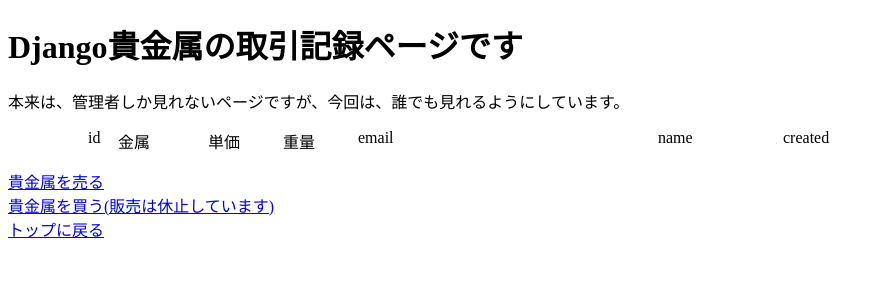
After one commit to UtsuboHiroaki/flask_to_django-main_20221218, a Django app: page /metal/purchase_list/ in a window 1280 px wide. The commit adds this page. Shown: the top 300 px of the page, without its empty margins (0-884 px from the left). Run offline with Django 3.2, Linux system fonts and the light colour scheme; data comes from the database, SQL or seed files in the repository; data that the repository does not hold is empty.

Commit message:
販売履歴ページを追加。

```diff
--- a/metal/urls.py
+++ b/metal/urls.py
@@ -10,6 +10,8 @@
     path('buy/', views.MetalBuy.as_view(), name='buy'),
     path('_buy/', views.metal_buy_view, name='func_buy'),
 
+    path('purchase_list/', views.MetalPurchaseList.as_view(), name='purchase_list'),
+
     path('api/info/', views.MetalAllInfoAPI.as_view(), name='allinfo'),
     path('api/info/buy/', views.metal_buy_api, name='buyapi'),
     path('api/info/<str:type_name>/', views.MetalInfoAPI.as_view(), name='info'),
--- a/metal/views.py
+++ b/metal/views.py
@@ -144,6 +144,17 @@
     }
     return JsonResponse(data)
 
+
+class MetalPurchaseList(View):
+    """
+    買取リストを表示する
+    """
+
+    def get(self, request, *args, **kwargs):
+        purchase_list = MetalPurchase.objects.all().select_related('metal')
+        context = {'purchase_list': purchase_list}
+        return render(request, 'metal/purchase_list.html', context)
+
 # class MetalBuyAPI(View):
 #     """
 #     貴金属買取API
--- a/templates/metal/index.html
+++ b/templates/metal/index.html
@@ -63,6 +63,7 @@
   </ul>
   <p>
     <a href="{% url 'metal:buy' %}">貴金属を売る</a><br>
+    <a href="{% url 'metal:purchase_list' %}">貴金属売買履歴</a><br>
     <a href="#">貴金属を買う(販売は休止しています)</a><br>
     <a href="{% url 'main:index' %}">トップに戻る</a><br>
   </p>
--- /dev/null
+++ b/templates/metal/purchase_list.html
@@ -0,0 +1,79 @@
+<!DOCTYPE html>
+{% load static %}
+<html lang="en">
+<head>
+    <meta charset="UTF-8">
+    <meta name="viewport" content="width=device-width, initial-scale=1.0">
+    <link rel="icon" href="{% static 'favicon-gold.ico' %}">
+    <style>
+        ul {
+            list-style: none;
+        }
+
+        .ul-flex {
+            display: grid;
+            grid-template-columns: 30px 90px 75px 75px 300px 125px 175px;
+        }
+
+        .metal_type {
+            width: 100px;
+            text-align: right;
+            margin-right: 10px
+        }
+
+        .buy {
+            width:100px;
+            text-align:right;
+        }
+        .sell {
+            width: 100px;
+            text-align: right;
+        }
+
+        .label {
+            text-align :center;
+        }
+
+    </style>
+    <title>Django貴金属の取引記録</title>
+</head>
+<body>
+<h1>Django貴金属の取引記録ページです</h1>
+<section class="section">
+    本来は、管理者しか見れないページですが、今回は、誰でも見れるようにしています。<br>
+    <ul>
+        <li id="title">
+            <ul class="ul-flex">
+                <li class="purchase-id">id</li>
+                <li class="purchase-metal">金属</li>
+                <li class="purchase-total-price">単価</li>
+                <li class="purchase-weight">重量</li>
+                <li class="purchase-email">email</li>
+                <li class="purchase-name">name</li>
+                <li class="purchase-created">created</li>
+            </ul>
+        </li>
+        {% for purchase in purchase_list %}
+            <li id="{{ purchase.id }}">
+                <ul class="ul-flex">
+                    <li class="purchase-id">{{ purchase.id }}</li>
+                    <li class="purchase-id">{{ purchase.metal.name }}</li>
+                    <li class="purchase-id">{{ purchase.metal.buy }}</li>
+                    <li class="purchase-weight">{{ purchase.weight }}</li>
+                    <li class="purchase-email">{{ purchase.email }}</li>
+                    <li class="purchase-name">{{ purchase.name }}</li>
+                    <li class="purchase-created">{{ purchase.created|date:'Y/m/d H:i' }}</li>
+                </ul>
+            </li>
+        {% endfor %}
+    </ul>
+    <p>
+        <a href="{% url 'metal:buy' %}">貴金属を売る</a><br>
+        <a href="#">貴金属を買う(販売は休止しています)</a><br>
+        <a href="{% url 'main:index' %}">トップに戻る</a><br>
+    </p>
+
+</section>
+
+</body>
+</html>
```
Also changed, not shown: readme.md.
